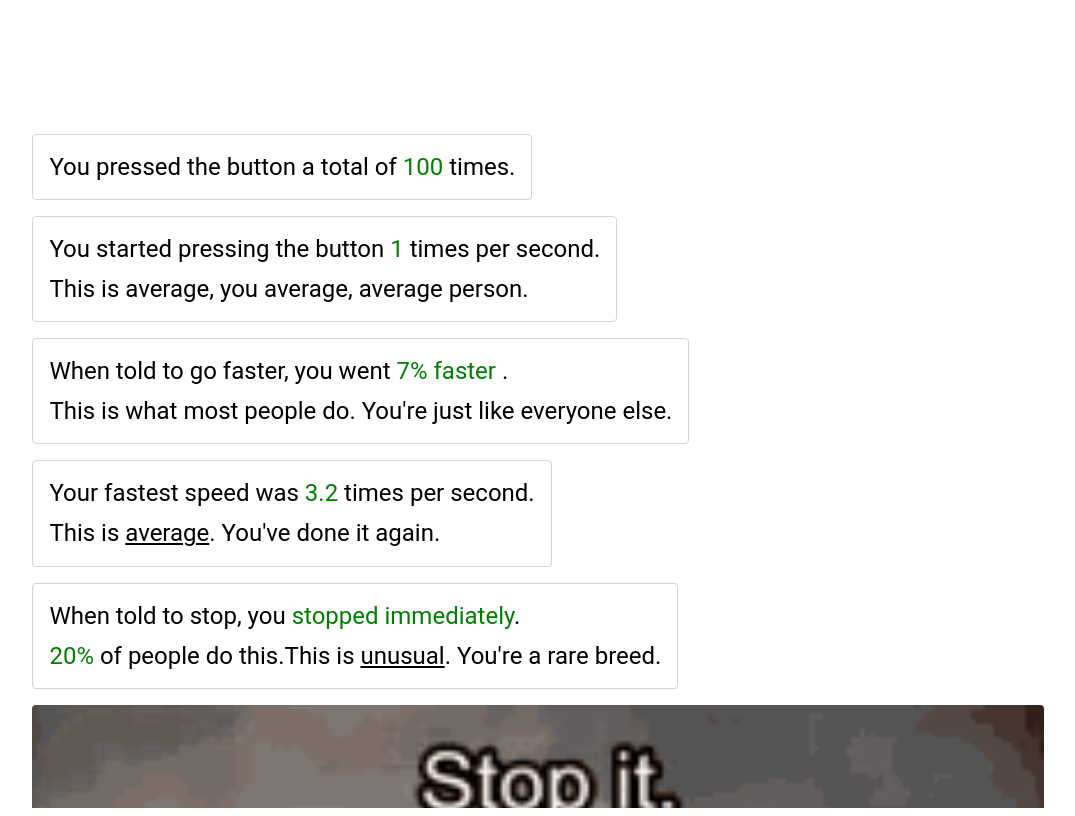
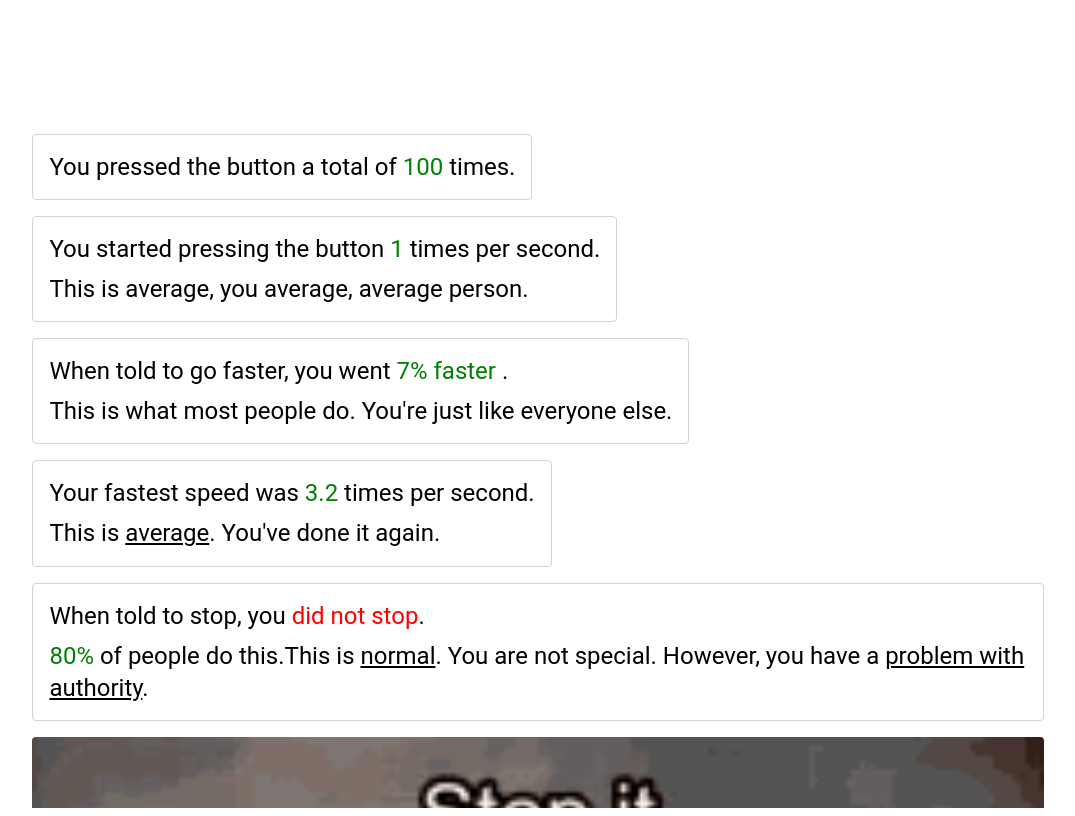
Before and after one commit to faster-dev/faster, a React (Vite) app: page / in a window 1280 px wide. Shown: the whole page, without its empty margins (102-1177 px from the left). Built offline with nearby package versions, Linux system fonts and the light colour scheme.

Commit message:
feat: get stopped immediately

```diff
--- a/src/Stats.tsx
+++ b/src/Stats.tsx
@@ -5,10 +5,12 @@ import { AnalyseSessionResponse } from './api';
 import {
   getAverageFastestSpeed,
   getAverageSpeedIncrease,
+  getAverageStoppedImmediately,
   getFastestSpeed,
   getSpeedIncrease,
   getStartDifference,
   getStartRate,
+  getStoppedImmediately,
 } from './utilities';
 
 export type StatsProps = {
@@ -51,10 +53,10 @@ const Stats: React.FunctionComponent<StatsProps> = ({ statsData }) => {
   // When told to stop, you:
   // - Stopped immediately - only X% of people do this
   // - Did not stop - Y% of people do this
-  const stoppedImmediately = true;
-  const stoppedImmediatelyPercentage = 20;
+  const stoppedImmediately = getStoppedImmediately(statsData);
+  const stoppedImmediatelyPercentage = getAverageStoppedImmediately(statsData);
   const stoppedImmediatelySmall = stoppedImmediatelyPercentage < 50;
-  const didNotStopPercentage = 80;
+  const didNotStopPercentage = 100 - stoppedImmediatelyPercentage;
   const didNotStopSmall = didNotStopPercentage < 50;
 
   return (
@@ -183,7 +185,7 @@ const Stats: React.FunctionComponent<StatsProps> = ({ statsData }) => {
                 </Typography>
               ) : (
                 <Typography variant="h5" component="span" color="red">
-                  This is <u>normal</u>. You're not special.
+                  This is <u>normal</u>. You are not special.
                 </Typography>
               )}
             </>
@@ -198,8 +200,9 @@ const Stats: React.FunctionComponent<StatsProps> = ({ statsData }) => {
                   This is <u>unusual</u>. You're a rare breed.
                 </Typography>
               ) : (
-                <Typography variant="h5" component="span" color="red">
-                  This is <u>normal</u>. You're not special.
+                <Typography variant="h5" component="span">
+                  This is <u>normal</u>. You are not special. However, you have a{' '}
+                  <u>problem with authority</u>.
                 </Typography>
               )}
             </>
--- a/src/api/constants.ts
+++ b/src/api/constants.ts
@@ -5,6 +5,8 @@ export const apiEndpoint = '/api';
 export const fakeAnalyseSessionResponse = (sessionId: string): AnalyseSessionResponse => ({
   sessionId,
   clicksCount: 100,
+  stoppedImmediately: false,
+  percetageStoppedImmediately: 20,
   yourPhases: [
     {
       phase: 0,
--- a/src/api/types.ts
+++ b/src/api/types.ts
@@ -11,6 +11,8 @@ export type PhaseDetails = {
 export type AnalyseSessionResponse = {
   sessionId: string;
   clicksCount: number;
+  stoppedImmediately: boolean;
+  percetageStoppedImmediately: number;
   yourPhases: PhaseDetails[];
   averagePhases: PhaseDetails[];
 };
--- /dev/null
+++ b/src/utilities/getAverageStoppedImmediately.ts
@@ -0,0 +1,7 @@
+import { AnalyseSessionResponse } from '../api';
+
+const getAverageStoppedImmediately = (statsData: AnalyseSessionResponse) => {
+  return Math.round(statsData.percetageStoppedImmediately);
+};
+
+export default getAverageStoppedImmediately;
--- /dev/null
+++ b/src/utilities/getStoppedImmediately.ts
@@ -0,0 +1,7 @@
+import { AnalyseSessionResponse } from '../api';
+
+const getStoppedImmediately = (statsData: AnalyseSessionResponse) => {
+  return statsData.stoppedImmediately;
+};
+
+export default getStoppedImmediately;
--- a/src/utilities/index.ts
+++ b/src/utilities/index.ts
@@ -4,3 +4,5 @@ export { default as getFastestSpeed } from './getFastestSpeed';
 export { default as getSpeedIncrease } from './getSpeedIncrease';
 export { default as getStartDifference } from './getStartDifference';
 export { default as getStartRate } from './getStartRate';
+export { default as getStoppedImmediately } from './getStoppedImmediately';
+export { default as getAverageStoppedImmediately } from './getAverageStoppedImmediately';
```
